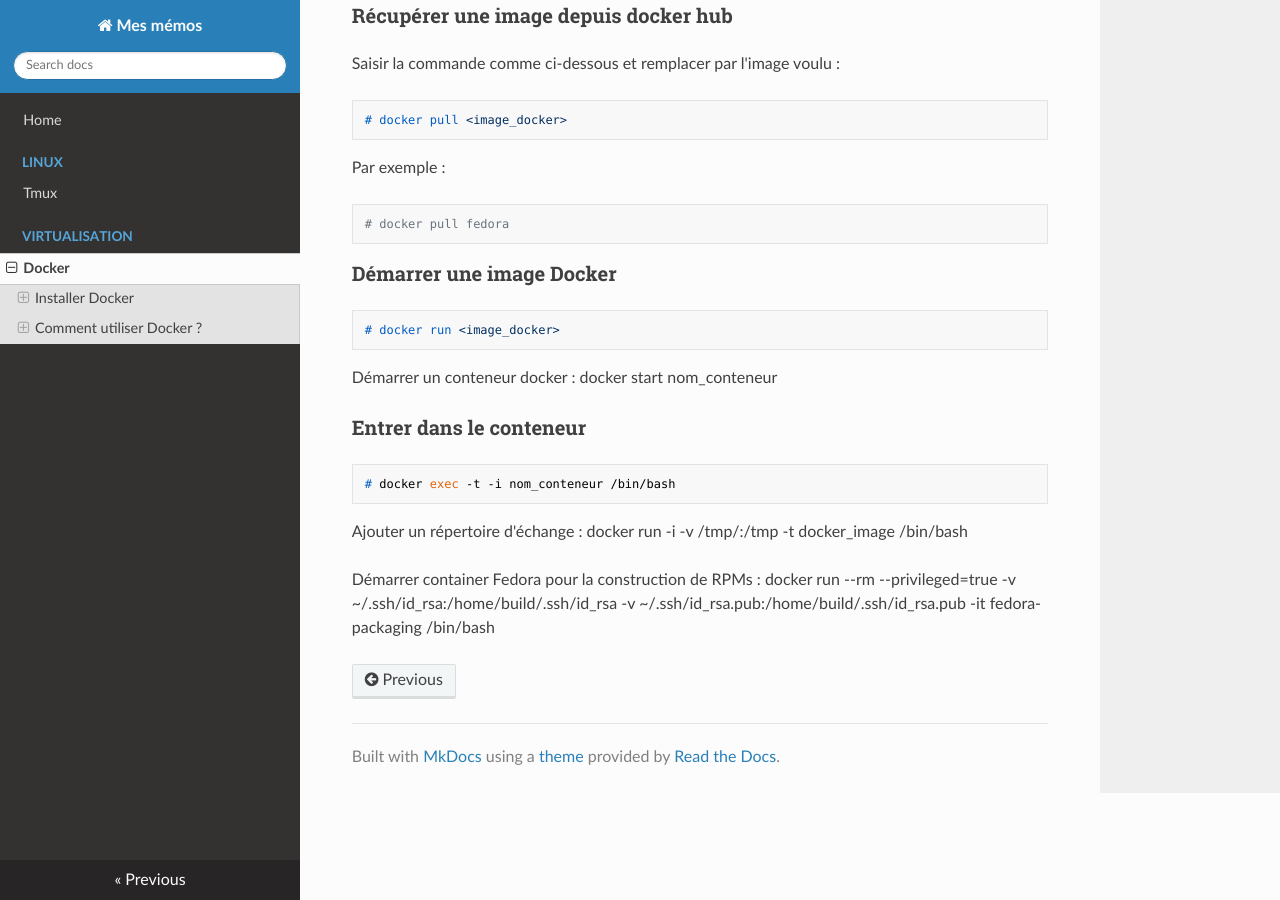
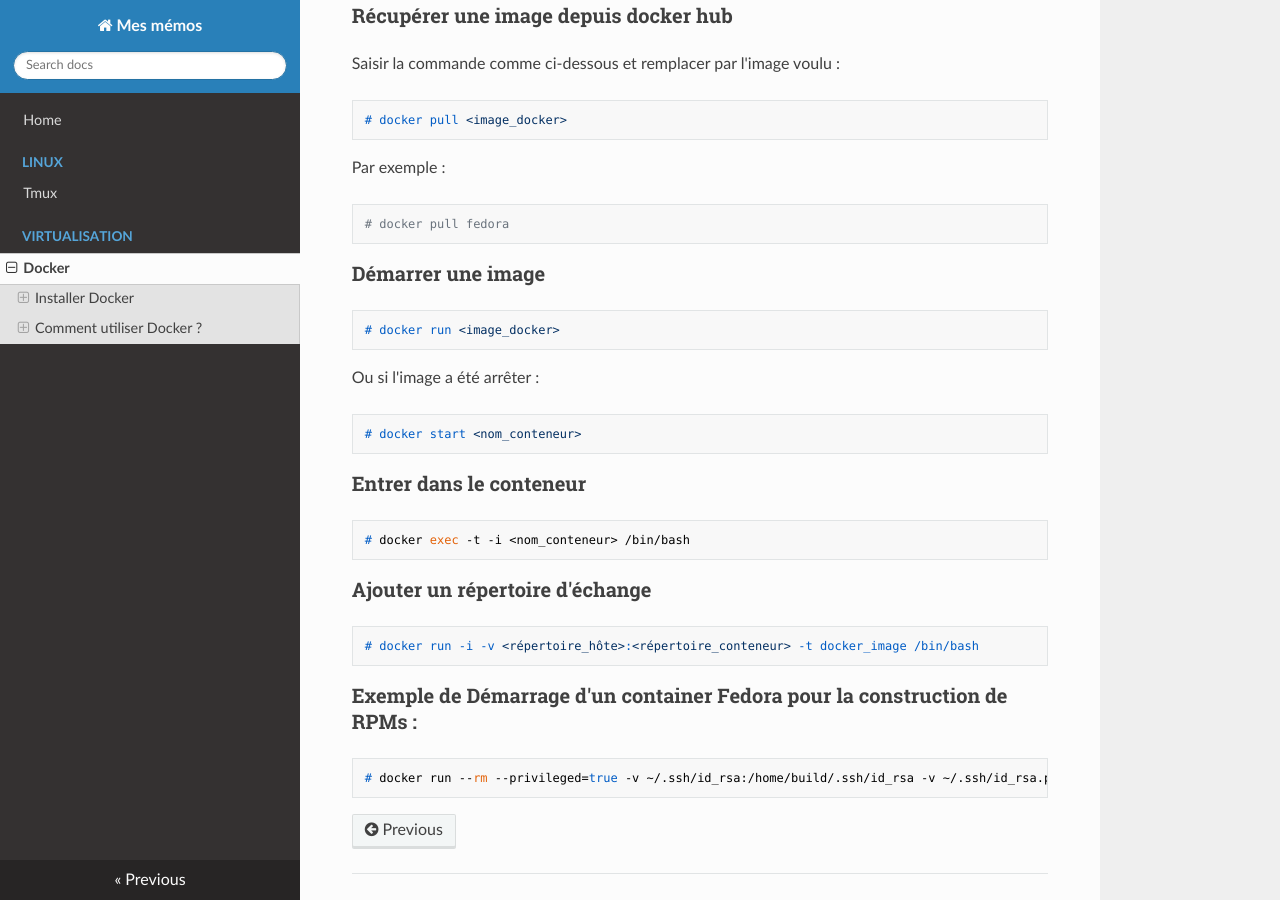
Before and after one commit to hvad/my-memo, an MkDocs documentation site: the page built from docs/memo-docker.md, in a window 1280 px wide and 900 px high, scrolled down 490 px. Built offline with MkDocs 1.6.1, drawn with Linux system fonts in a browser that asks for light colours; nearby versions of some CDN libraries.

Commit message:
Mise à jour du mémo Docker.

```diff
--- a/docs/memo-docker.md
+++ b/docs/memo-docker.md
@@ -22,19 +22,22 @@ Par exemple :
 
     # docker pull fedora
 
-### Démarrer une image Docker
+### Démarrer une image
 
     # docker run <image_docker>
 
-Démarrer un conteneur docker :
-docker start nom_conteneur
+Ou si l'image a été arrêter :
+
+    # docker start <nom_conteneur>
 
 ### Entrer dans le conteneur
 
-    # docker exec -t -i nom_conteneur /bin/bash
+    # docker exec -t -i <nom_conteneur> /bin/bash
 
-Ajouter un répertoire d'échange :
-docker run -i -v /tmp/:/tmp -t docker_image /bin/bash
+### Ajouter un répertoire d'échange
 
-Démarrer container Fedora pour la construction de RPMs :
-docker run --rm --privileged=true -v ~/.ssh/id_rsa:/home/build/.ssh/id_rsa -v ~/.ssh/id_rsa.pub:/home/build/.ssh/id_rsa.pub -it fedora-packaging /bin/bash
+    # docker run -i -v <répertoire_hôte>:<répertoire_conteneur> -t docker_image /bin/bash
+
+### Exemple de Démarrage d'un container Fedora pour la construction de RPMs :
+
+    # docker run --rm --privileged=true -v ~/.ssh/id_rsa:/home/build/.ssh/id_rsa -v ~/.ssh/id_rsa.pub:/home/build/.ssh/id_rsa.pub -it fedora-packaging /bin/bash
```
